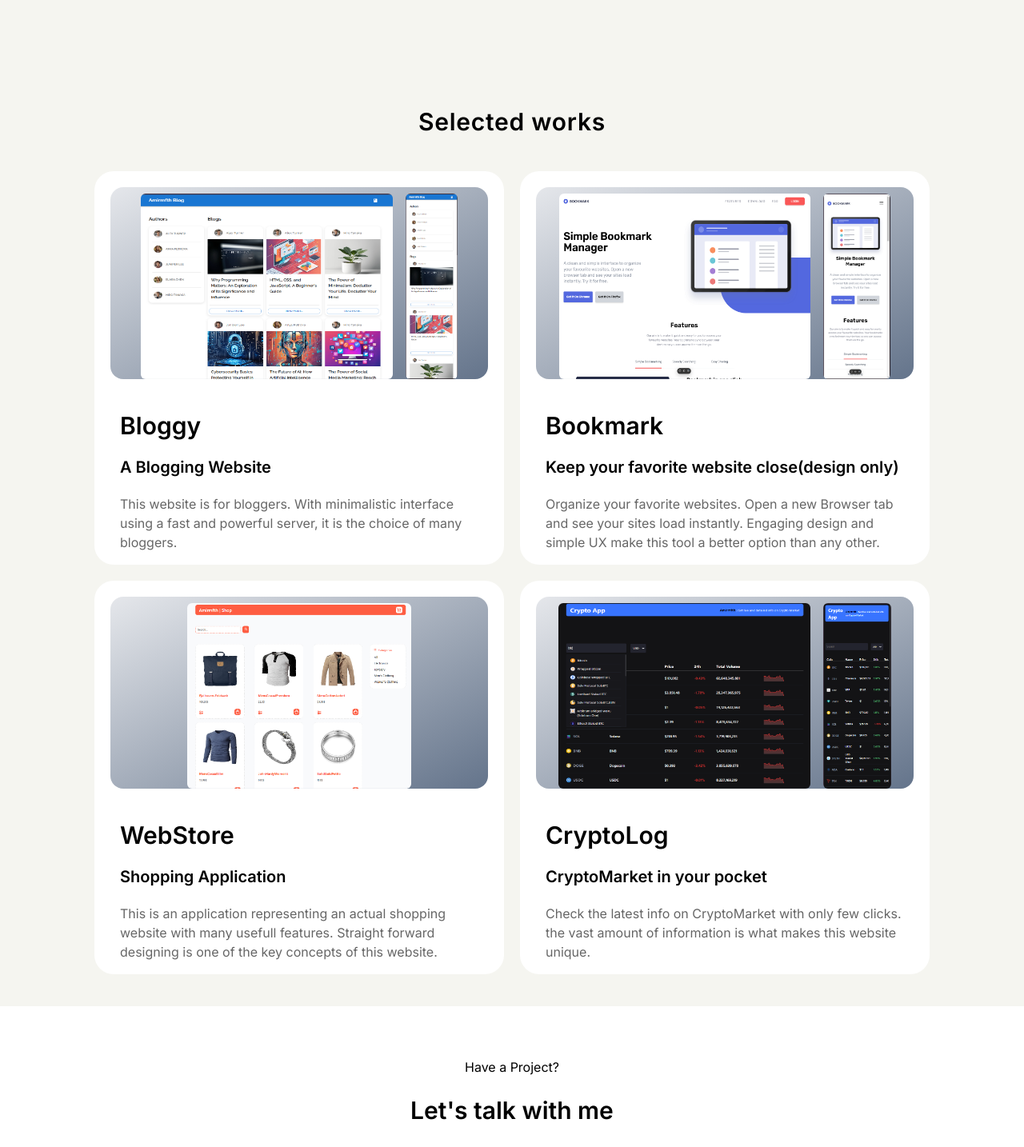
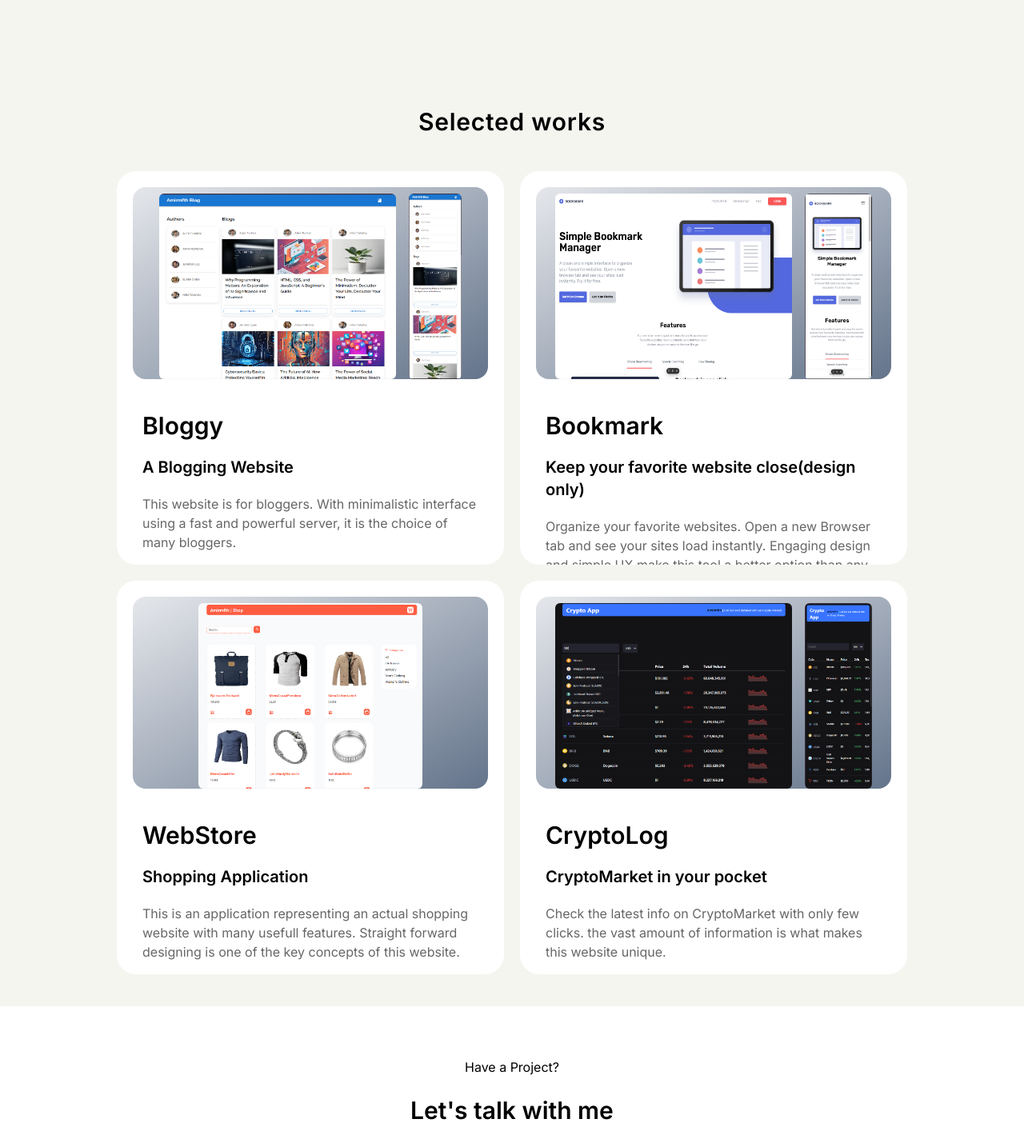
Before and after one commit to Amirmfth/Amirmfth-website, a React (Vite) app: page /home in a window 1280 px wide. Shown: the part 2416-3850 px from the top of the page at 80% size. Built offline with nearby package versions, Linux system fonts and the light colour scheme.

Commit message:
adjusted max width of all sections

```diff
--- a/src/components/footer/Footer.jsx
+++ b/src/components/footer/Footer.jsx
@@ -5,7 +5,7 @@ function Footer() {
   return (
     <footer>
       {/* Footer container */}
-      <div className="container flex flex-col mx-auto pt-16 pb-16 justify-center items-center space-y-20">
+      <div className="max-w-screen-lg flex flex-col mx-auto pt-16 pb-16 justify-center items-center space-y-20">
         <ContactMe />
         <FooterNavBar />
 
--- a/src/components/navbar/Navbar.jsx
+++ b/src/components/navbar/Navbar.jsx
@@ -21,7 +21,7 @@ function Navbar() {
 
   return (
     <nav className="fixed z-40 left-0 top-0 right-0 w-full bg-white dark:bg-black">
-      <div className="container flex mb-8 mx-auto pt-8  justify-between">
+      <div className="max-w-screen-lg flex mb-8 mx-auto pt-8  justify-between">
         <Navitems />
         <NavButtons />
         <HamburgerBtn  menuHandler={menuHandler} hamburgerRef={hamburgerBtn}/>
--- a/src/pages/home-page/components/Abilities.jsx
+++ b/src/pages/home-page/components/Abilities.jsx
@@ -10,7 +10,7 @@ import { faWindowRestore } from "@fortawesome/free-regular-svg-icons";
 function Abilities() {
   return (
     <section id="abilities" className=" bg-light-gray dark:bg-dark-gray">
-      <div className="container flex flex-col mx-auto space-y-10 px-4 py-24">
+      <div className="max-w-screen-lg flex flex-col mx-auto space-y-10 px-4 py-24">
         {/*Section Header */}
         <div
           data-aos="fade-up"
--- a/src/pages/home-page/components/EduWork.jsx
+++ b/src/pages/home-page/components/EduWork.jsx
@@ -4,7 +4,7 @@ import { FontAwesomeIcon } from "@fortawesome/react-fontawesome";
 function EduWork() {
   return (
     <section id="edu-work" className="bg-light-gray dark:bg-dark-gray">
-      <div data-aos="fade-up" className="container flex flex-col pt-16 px-4 space-y-10 md:flex-row md:space-y-0 md:mx-auto ">
+      <div data-aos="fade-up" className="max-w-screen-lg flex flex-col pt-16 px-4 space-y-10 md:flex-row md:space-y-0 md:mx-auto ">
         {/* Education container */}
         <div className="flex flex-col space-y-5 md:w-1/2 ">
           {/* Header */}
--- a/src/pages/home-page/components/Hero.jsx
+++ b/src/pages/home-page/components/Hero.jsx
@@ -3,7 +3,7 @@ import React from "react";
 function Hero() {
   return (
     <section data-aos="fade-up" id="hero">
-      <div className="container flex flex-col mx-auto px-4 pb-10 space-y-10  md:flex-row md:items-start md:space-y-0 md:space-x-20  ">
+      <div className="max-w-screen-lg flex flex-col mx-auto px-4 pb-10 space-y-10  md:flex-row md:items-start md:space-y-0 md:space-x-20  ">
         {/* Name & profile Image */}
         <div className="flex flex-col space-y-8">
           {/* Profile Image */}
--- a/src/pages/home-page/components/Showcase.jsx
+++ b/src/pages/home-page/components/Showcase.jsx
@@ -4,7 +4,7 @@ function Showcase() {
   return (
     <section className="bg-light-gray dark:bg-dark-gray">
       {/* Showcase container */}
-      <div className="flex flex-col items-center px-4 py-10 space-y-5">
+      <div className="max-w-screen-lg flex flex-col mx-auto items-center px-4 py-10 space-y-5">
         {/* Title */}
         <h2 className="mb-6 text-3xl font-semibold tracking-wide">
           Selected works
@@ -12,7 +12,7 @@ function Showcase() {
         {/* Work container 1 */}
         <div className="flex flex-col items-center justify-center space-y-5 md:flex-row md:space-y-0 md:space-x-5">
           {/* Work 1 */}
-          <div className="group max-w-lg overflow-y-hidden flex flex-col p-5 space-y-5 rounded-3xl bg-white dark:bg-black">
+          <div className="group overflow-y-hidden flex flex-col p-5 space-y-5 rounded-3xl bg-white md:w-1/2 dark:bg-black">
             {/* Image container */}
             <div className="flex items-center justify-center w-full h-60 pt-2 mx-auto space-x-4 bg-gradient-to-br  from-gray-200 to-slate-500  rounded-2xl  ">
               <img
@@ -44,7 +44,7 @@ function Showcase() {
             </div>
           </div>
           {/* Work 2 */}
-          <div className="group max-w-lg overflow-y-hidden flex flex-col p-5 space-y-5 rounded-3xl bg-white dark:bg-black">
+          <div className="group overflow-y-hidden flex flex-col p-5 space-y-5 rounded-3xl bg-white md:w-1/2 dark:bg-black">
             {/* Image container */}
             <div className="flex items-center justify-center w-full h-60 pt-2 mx-auto space-x-4 bg-gradient-to-br  from-gray-200 to-slate-500  rounded-2xl  ">
               <img
@@ -82,7 +82,7 @@ function Showcase() {
         {/* Work container 2 */}
         <div className="flex flex-col items-center justify-center space-y-5 md:flex-row md:space-y-0 md:space-x-5">
           {/* Work 3 */}
-          <div className="group max-w-lg overflow-y-hidden flex flex-col p-5 space-y-5 rounded-3xl bg-white dark:bg-black">
+          <div className="group overflow-y-hidden flex flex-col p-5 space-y-5 rounded-3xl bg-white md:w-1/2 dark:bg-black">
             {/* Image container */}
             <div className="flex items-center justify-center w-full h-60 pt-2 mx-auto space-x-4 bg-gradient-to-br  from-gray-200 to-slate-500  rounded-2xl  ">
               <img
@@ -110,7 +110,7 @@ function Showcase() {
             </div>
           </div>
           {/* Work 4 */}
-          <div className="group max-w-lg overflow-y-hidden flex flex-col p-5 space-y-5 rounded-3xl bg-white dark:bg-black">
+          <div className="group overflow-y-hidden flex flex-col p-5 space-y-5 rounded-3xl bg-white md:w-1/2 dark:bg-black">
             {/* Image container */}
             <div className="flex items-center justify-center w-full h-60 pt-2 mx-auto space-x-4 bg-gradient-to-br  from-gray-200 to-slate-500  rounded-2xl  ">
               <img
--- a/src/pages/services-page/components/Hero.jsx
+++ b/src/pages/services-page/components/Hero.jsx
@@ -1,7 +1,7 @@
 function Hero() {
   return (
     <section>
-      <div className="container flex flex-col mx-auto px-8 pb-10 space-y-10">
+      <div className="max-w-screen-lg flex flex-col mx-auto px-8 pb-10 space-y-10">
         <h1 className="text-4xl font-semibold md:text-6xl">
           Building the Future, One Component at a Time
         </h1>
--- a/src/pages/services-page/components/Services.jsx
+++ b/src/pages/services-page/components/Services.jsx
@@ -4,7 +4,7 @@ import { FontAwesomeIcon } from "@fortawesome/react-fontawesome";
 function Services() {
   return (
     <section className=" bg-light-gray dark:bg-dark-gray">
-      <div className="relative container flex flex-col mx-auto px-8 pt-10 pb-32
+      <div className="relative max-w-screen-lg flex flex-col mx-auto px-8 pt-10 pb-32
        space-y-10 md:flex-row md:space-y-0 md:space-x-24 ">
         {/* Header */}
         <div className="h-fit flex flex-col space-y-6 md:w-1/2 md:sticky md:top-40">
```
